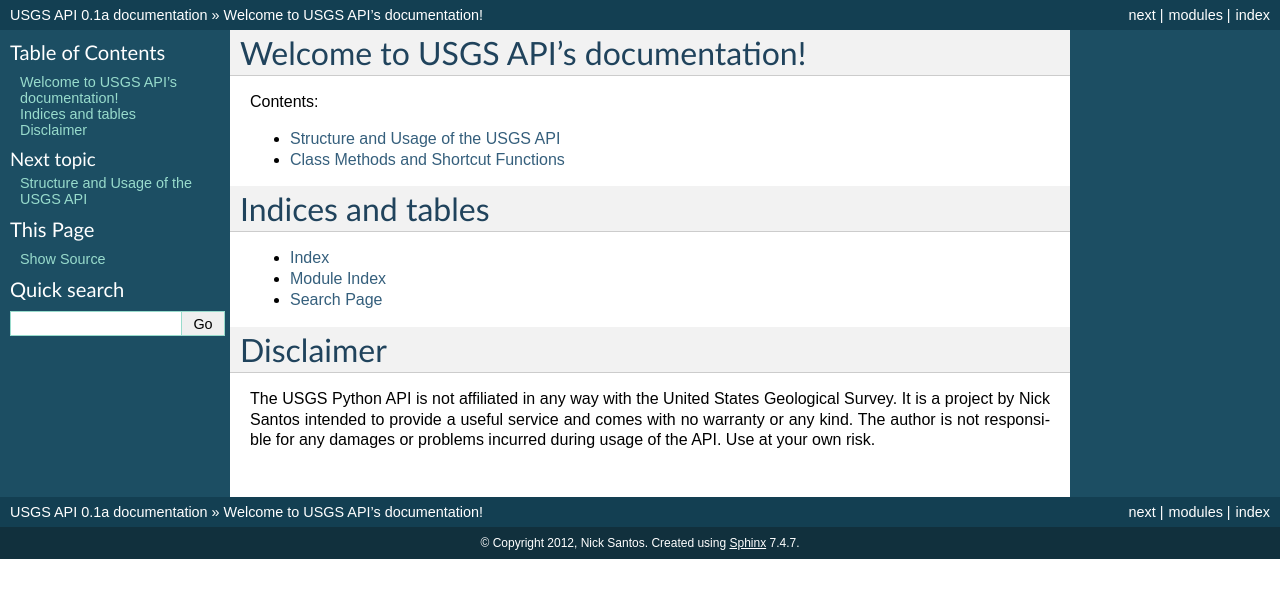
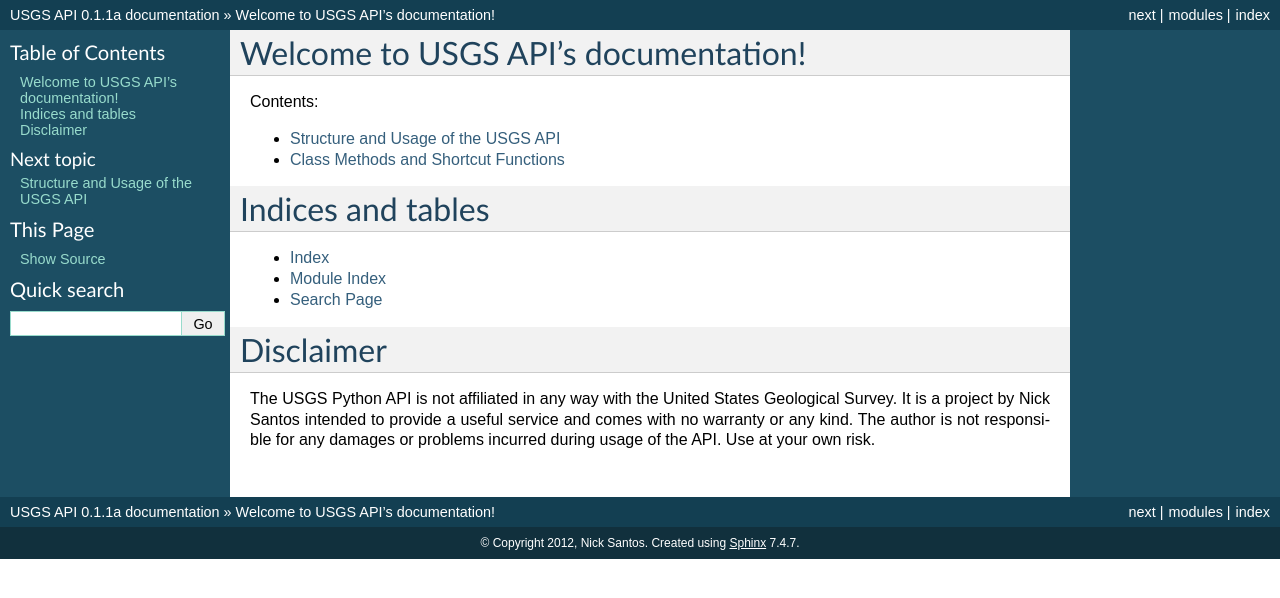
Before and after one commit to nickrsan/usgs-api, a Sphinx documentation site: the page built from docs/index.rst, in a window 1280 px wide. Shown: the top 598 px of the page. Built offline with Sphinx 7.4.7, drawn with Linux system fonts in a browser that asks for light colours.

Commit message:
Trying a RTD fix

```diff
--- a/docs/conf.py
+++ b/docs/conf.py
@@ -17,6 +17,8 @@ import sys, os
 # add these directories to sys.path here. If the directory is relative to the
 # documentation root, use os.path.abspath to make it absolute, like shown here.
 #sys.path.insert(0, os.path.abspath('.'))
+
+sys.path.append(os.path.dirname(__file__))
 
 # -- General configuration -----------------------------------------------------
 
@@ -48,9 +50,9 @@ copyright = u'2012, Nick Santos'
 # built documents.
 #
 # The short X.Y version.
-version = '0.1a'
+version = '0.1'
 # The full version, including alpha/beta/rc tags.
-release = '0.1a'
+release = '0.1.1a'
 
 # The language for content autogenerated by Sphinx. Refer to documentation
 # for a list of supported languages.
```
Also changed, not shown: 12 other files.
